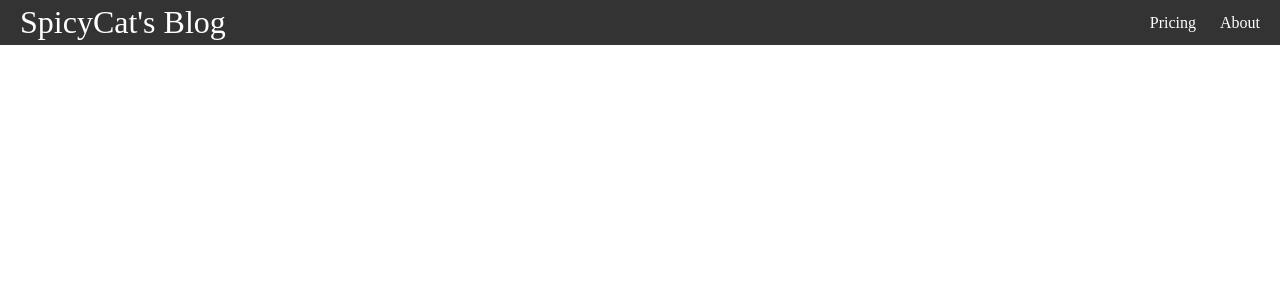
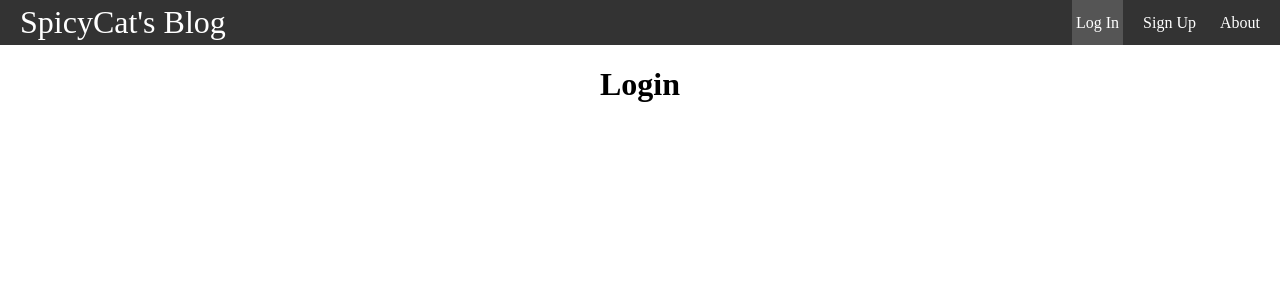
Before and after one commit to SpicyCatGames/spicy-cats-blog, a React (Create React App) app: page /login in a window 1280 px wide. Shown: the top 300 px of the page. Built offline with nearby package versions, Linux system fonts and the light colour scheme.

Commit message:
Create Login, Signup pages

```diff
--- a/src/App.js
+++ b/src/App.js
@@ -1,5 +1,5 @@
 import Navbar from "./components/Navbar";
-import { Home, Pricing, About } from "./pages";
+import { Login, Signup, Home, About } from "./pages";
 import { Route, Routes } from "react-router-dom";
 
 function App() {
@@ -9,7 +9,8 @@ function App() {
       <div className="container">
         <Routes>
           <Route path="/" element={<Home />} />
-          <Route path="/pricing" element={<Pricing />} />
+          <Route path="/login" element={<Login />} />
+          <Route path="/signup" element={<Signup />} />
           <Route path="/about" element={<About />} />
         </Routes>
       </div>
--- a/src/components/Navbar.js
+++ b/src/components/Navbar.js
@@ -7,7 +7,8 @@ export default function Navbar() {
         SpicyCat's Blog
       </Link>
       <ul>
-        <CustomLink to="/pricing">Pricing</CustomLink>
+        <CustomLink to="/login">Log In</CustomLink>
+        <CustomLink to="/signup">Sign Up</CustomLink>
         <CustomLink to="/about">About</CustomLink>
       </ul>
     </nav>
--- /dev/null
+++ b/src/pages/Login.js
@@ -0,0 +1,3 @@
+export default function Login() {
+  return <h1>Login</h1>;
+}
--- a/src/pages/Pricing.js
+++ /dev/null
@@ -1,3 +0,0 @@
-export default function Pricing() {
-  return <h1>Pricing</h1>;
-}
--- /dev/null
+++ b/src/pages/Signup.js
@@ -0,0 +1,3 @@
+export default function Signup() {
+  return <h1>Sign Up</h1>;
+}
--- a/src/pages/index.js
+++ b/src/pages/index.js
@@ -1,5 +1,6 @@
 import Home from "./Home";
-import Pricing from "./Pricing";
 import About from "./About";
+import Login from "./Login";
+import Signup from "./Signup";
 
-export { Home, Pricing, About };
+export { Home, About, Login, Signup };
```
